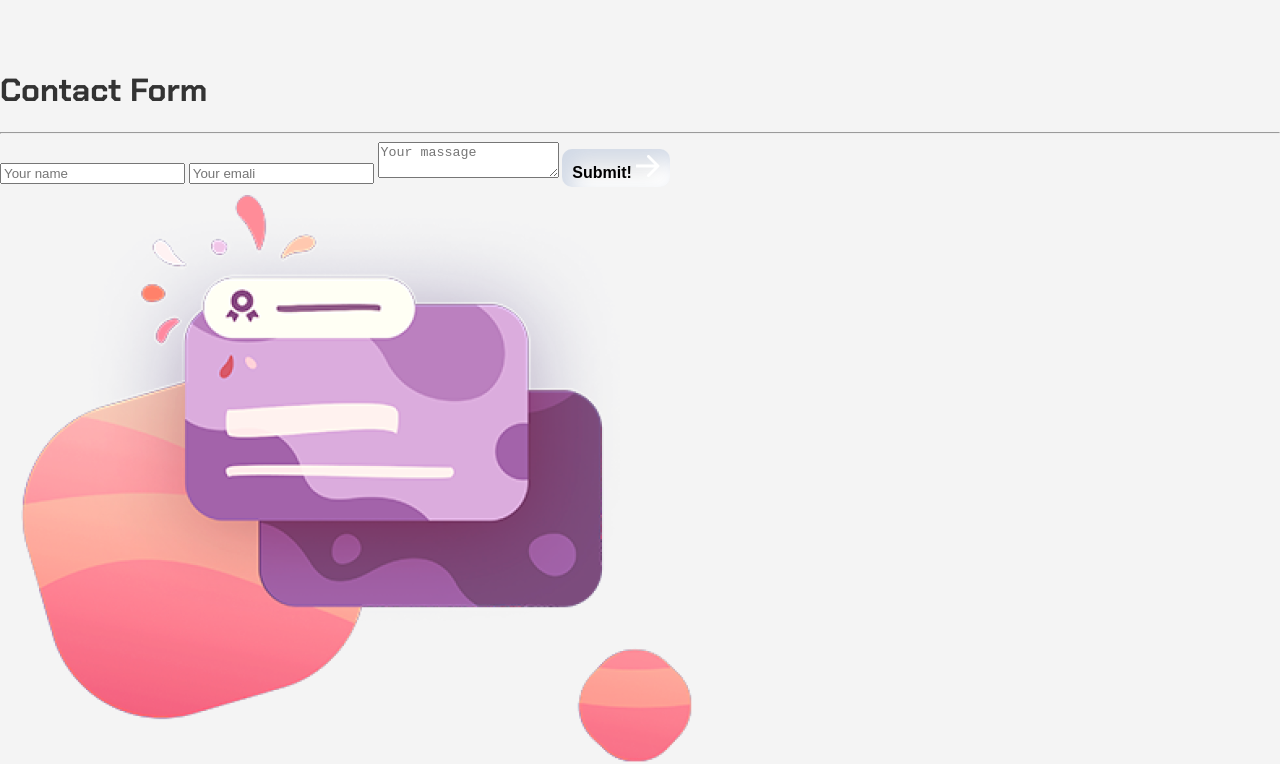
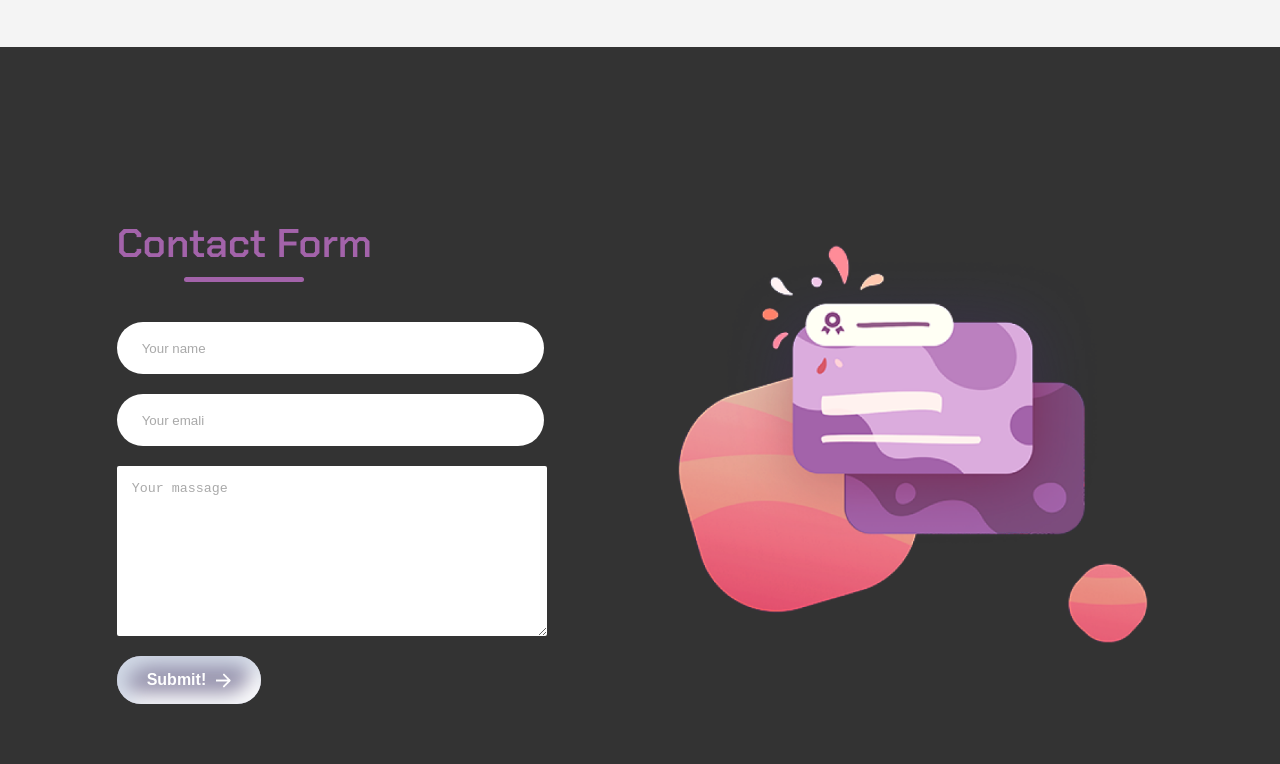
Before and after one commit to shahriarislamratul/shahriar_islam_ratul.web, a plain HTML site: page index.html in a window 1280 px wide. Shown: the part 1634-2398 px from the top of the page. Drawn offline with nearby package versions, Linux system fonts and the light colour scheme; a web font is replaced by a local one.

Commit message:
Update main.css

```diff
--- a/main.css
+++ b/main.css
@@ -161,3 +161,77 @@ body {
   button:hover {
     box-shadow: inset 5px 5px 10px #d1d9e6, inset -5px -5px 10px #ffffff;
   }
+.contact-container{
+  height: 100vh;
+  display: flex;
+  align-items: center;
+  justify-content: space-evenly;
+  background: #333;
+}
+.contact-left{
+  display: flex;
+  flex-direction: column;
+  align-items: start;
+  gap: 20px;
+}
+.contact-left-title h1{
+  font-weight: 600;
+  color: #A363AA;
+  font-size: 40px;
+  margin-bottom: 5px;
+}
+.contact-left-title hr{
+  border: none;
+  width: 120px;
+  height: 5px;
+  background-color: #A363AA;
+  border-radius: 10px;
+  margin-bottom: 20px;
+}
+.contact-inputs{
+  width: 400px;
+  height: 50px;
+  border: none;
+  outline: none;
+  padding-left: 25px;
+  font-weight: 500;
+  color: #666;
+  border-radius: 50px;
+}
+.contact-left textarea{
+  height: 140px;
+  padding: 15px;
+  border-radius: 2px;
+}
+.contact-inputs:focus{
+  border: 2px solid #FF994F;
+}
+.contact-inputs::placeholder{
+  color: #A9A9A9;
+}
+.contact-left button{
+  display: flex;
+  align-items: center;
+  padding: 15px 30px;
+  font-size: 16px;
+  color: #FFF;
+  gap: 10px;
+  border: none;
+  border-radius: 50px;
+  background:#9692AC;
+  cursor: pointer;
+}
+.contact-left button img{
+  height: 15px;
+}
+.contact-right img{
+  width: 500px;
+}
+@media (max-width:800px) {
+ .contact-inputs{
+   width: 80vw;
+ }
+.contact-right{
+  display: none;
+}
+}
```
